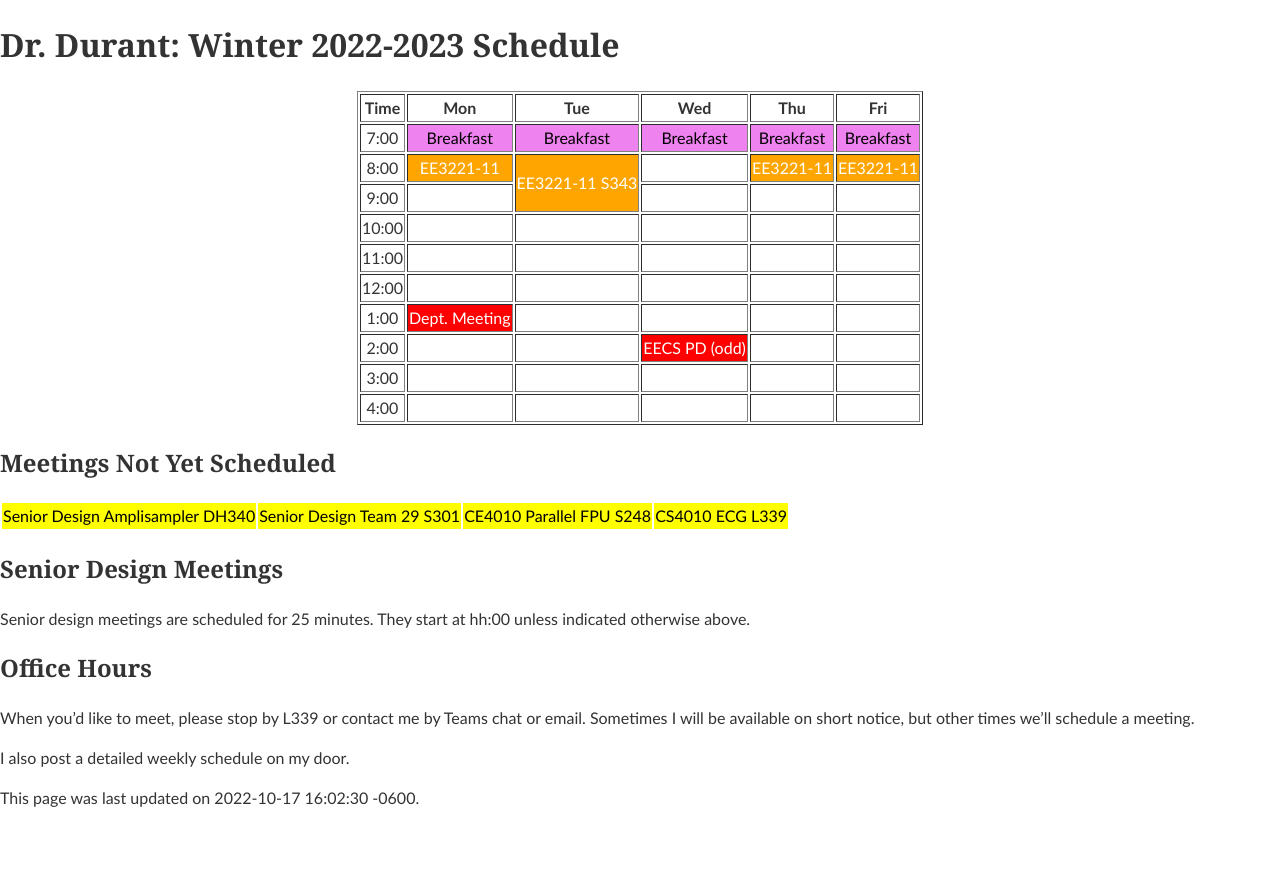
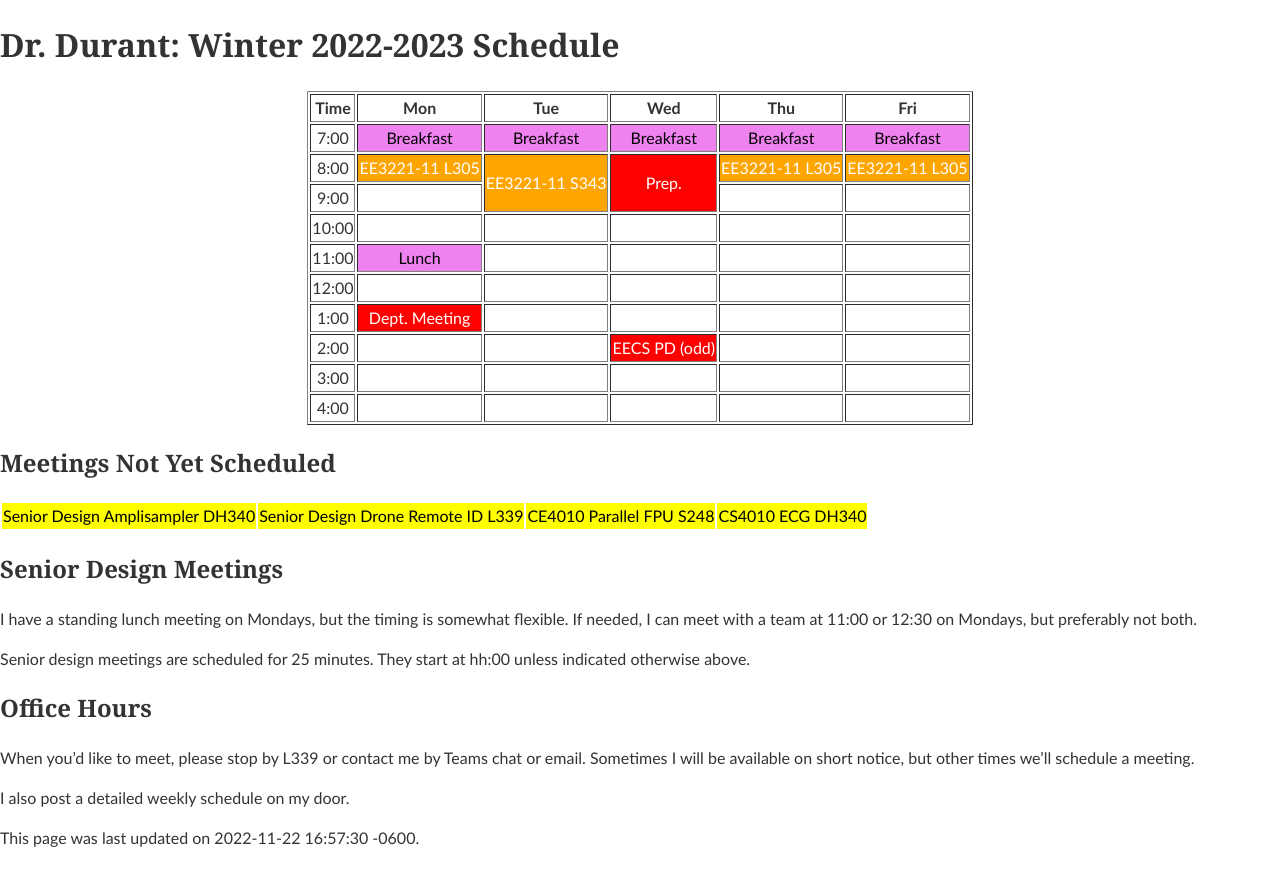
Before and after one commit to edurant/edurant.github.io, a Jekyll site: the page built from sched/w2223.md, in a window 1280 px wide. Shown: the top 886 px of the page. Built offline with Jekyll 4.4.1, drawn with Linux system fonts in a browser that asks for light colours.

Commit message:
winter schedule: prep for scheduling senior design teams

```diff
--- a/sched/w2223.md
+++ b/sched/w2223.md
@@ -1,6 +1,6 @@
 ---
 title: "Dr. Durant: Winter 2022-2023 Schedule"
-date: 2022-10-17 16:02:30 -0600
+date: 2022-11-22 16:57:30 -0600
 ---
 
 <style type="text/css">
@@ -13,29 +13,31 @@ td.lunch  { background-color: violet;  color: black; }
 
 <div align="center">
 <table border>
-<tr><th>Time</th>       <th>Mon</th>                        <th>Tue</th>                                        <th>Wed</th>                        <th>Thu</th>                        <th>Fri</th>                        </tr>
-<tr><td>7:00</td>       <td class="lunch">Breakfast</td>    <td class="lunch">Breakfast</td>                    <td class="lunch">Breakfast</td>    <td class="lunch">Breakfast</td>    <td class="lunch">Breakfast</td>    </tr>
-<tr><td>8:00</td>       <td class="ee3221">EE3221-11</td>   <td class="ee3221" rowspan="2">EE3221-11 S343</td>  <td>&nbsp;</td>                     <td class="ee3221">EE3221-11</td>   <td class="ee3221">EE3221-11</td>   </tr>
-<tr><td>9:00</td>       <td>&nbsp;</td>                                                                         <td>&nbsp;</td>                     <td>&nbsp;</td>                     <td>&nbsp;</td>                     </tr>
-<tr><td>10:00</td>      <td>&nbsp;</td>                     <td>&nbsp;</td>                                     <td>&nbsp;</td>                     <td>&nbsp;</td>                     <td>&nbsp;</td>                     </tr>
-<tr><td>11:00</td>      <td>&nbsp;</td>                     <td>&nbsp;</td>                                     <td>&nbsp;</td>                     <td>&nbsp;</td>                     <td>&nbsp;</td>                     </tr>
-<tr><td>12:00</td>      <td>&nbsp;</td>                     <td>&nbsp;</td>                                     <td>&nbsp;</td>                     <td>&nbsp;</td>                     <td>&nbsp;</td>                     </tr>
-<tr><td>1:00</td>       <td class="am">Dept. Meeting</td>   <td>&nbsp;</td>                                     <td>&nbsp;</td>                     <td>&nbsp;</td>                     <td>&nbsp;</td>                     </tr>
-<tr><td>2:00</td>       <td>&nbsp;</td>                     <td>&nbsp;</td>                                     <td class="am">EECS PD (odd)</td>   <td>&nbsp;</td>                     <td>&nbsp;</td>                     </tr>
-<tr><td>3:00</td>       <td>&nbsp;</td>                     <td>&nbsp;</td>                                     <td>&nbsp;</td>                     <td>&nbsp;</td>                     <td>&nbsp;</td>                     </tr>
-<tr><td>4:00</td>       <td>&nbsp;</td>                     <td>&nbsp;</td>                                     <td>&nbsp;</td>                     <td>&nbsp;</td>                     <td>&nbsp;</td>                     </tr>
+<tr><th>Time</th>       <th>Mon</th>                            <th>Tue</th>                                        <th>Wed</th>                        <th>Thu</th>                            <th>Fri</th>                            </tr>
+<tr><td>7:00</td>       <td class="lunch">Breakfast</td>        <td class="lunch">Breakfast</td>                    <td class="lunch">Breakfast</td>    <td class="lunch">Breakfast</td>        <td class="lunch">Breakfast</td>        </tr>
+<tr><td>8:00</td>       <td class="ee3221">EE3221-11 L305</td>  <td class="ee3221" rowspan="2">EE3221-11 S343</td>  <td class="am" rowspan=2>Prep.</td> <td class="ee3221">EE3221-11 L305</td>  <td class="ee3221">EE3221-11 L305</td>  </tr>
+<tr><td>9:00</td>       <td>&nbsp;</td>                                                                                                                 <td>&nbsp;</td>                         <td>&nbsp;</td>                         </tr>
+<tr><td>10:00</td>      <td>&nbsp;</td>                         <td>&nbsp;</td>                                     <td>&nbsp;</td>                     <td>&nbsp;</td>                         <td>&nbsp;</td>                         </tr>
+<tr><td>11:00</td>      <td class="lunch">Lunch</td>            <td>&nbsp;</td>                                     <td>&nbsp;</td>                     <td>&nbsp;</td>                         <td>&nbsp;</td>                         </tr>
+<tr><td>12:00</td>      <td>&nbsp;</td>                         <td>&nbsp;</td>                                     <td>&nbsp;</td>                     <td>&nbsp;</td>                         <td>&nbsp;</td>                         </tr>
+<tr><td>1:00</td>       <td class="am">Dept. Meeting</td>       <td>&nbsp;</td>                                     <td>&nbsp;</td>                     <td>&nbsp;</td>                         <td>&nbsp;</td>                         </tr>
+<tr><td>2:00</td>       <td>&nbsp;</td>                         <td>&nbsp;</td>                                     <td class="am">EECS PD (odd)</td>   <td>&nbsp;</td>                         <td>&nbsp;</td>                         </tr>
+<tr><td>3:00</td>       <td>&nbsp;</td>                         <td>&nbsp;</td>                                     <td>&nbsp;</td>                     <td>&nbsp;</td>                         <td>&nbsp;</td>                         </tr>
+<tr><td>4:00</td>       <td>&nbsp;</td>                         <td>&nbsp;</td>                                     <td>&nbsp;</td>                     <td>&nbsp;</td>                         <td>&nbsp;</td>                         </tr>
 </table>
 </div>
 
 ## Meetings Not Yet Scheduled
 <table><tr>
 <td class="ce4010">Senior Design Amplisampler DH340</td>
-<td class="ce4010">Senior Design Team 29 S301</td>
+<td class="ce4010">Senior Design Drone Remote ID L339</td>
 <td class="ce4010">CE4010 Parallel FPU S248</td>
-<td class="ce4010">CS4010 ECG L339</td>
+<td class="ce4010">CS4010 ECG DH340</td>
 </tr></table>
 
 ## Senior Design Meetings
+
+I have a standing lunch meeting on Mondays, but the timing is somewhat flexible. If needed, I can meet with a team at 11:00 or 12:30 on Mondays, but preferably not both.
 
 Senior design meetings are scheduled for 25 minutes. They start at hh:00 unless indicated otherwise above.
 
```
